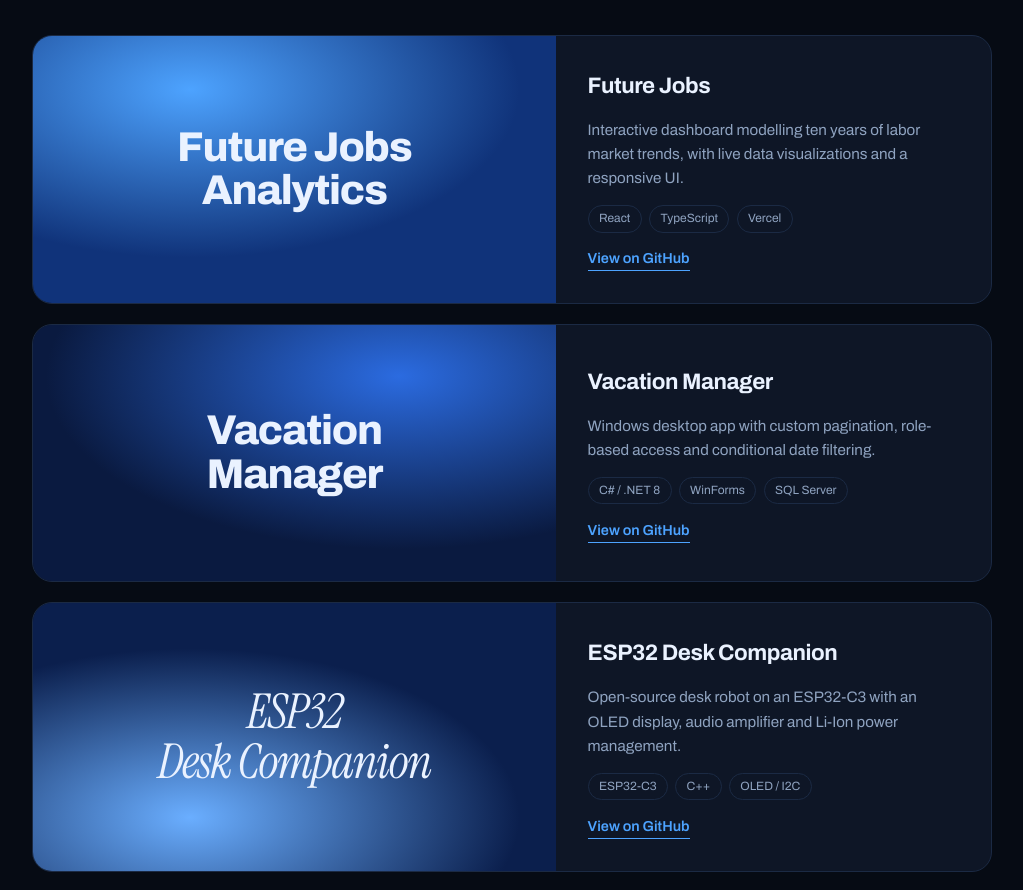
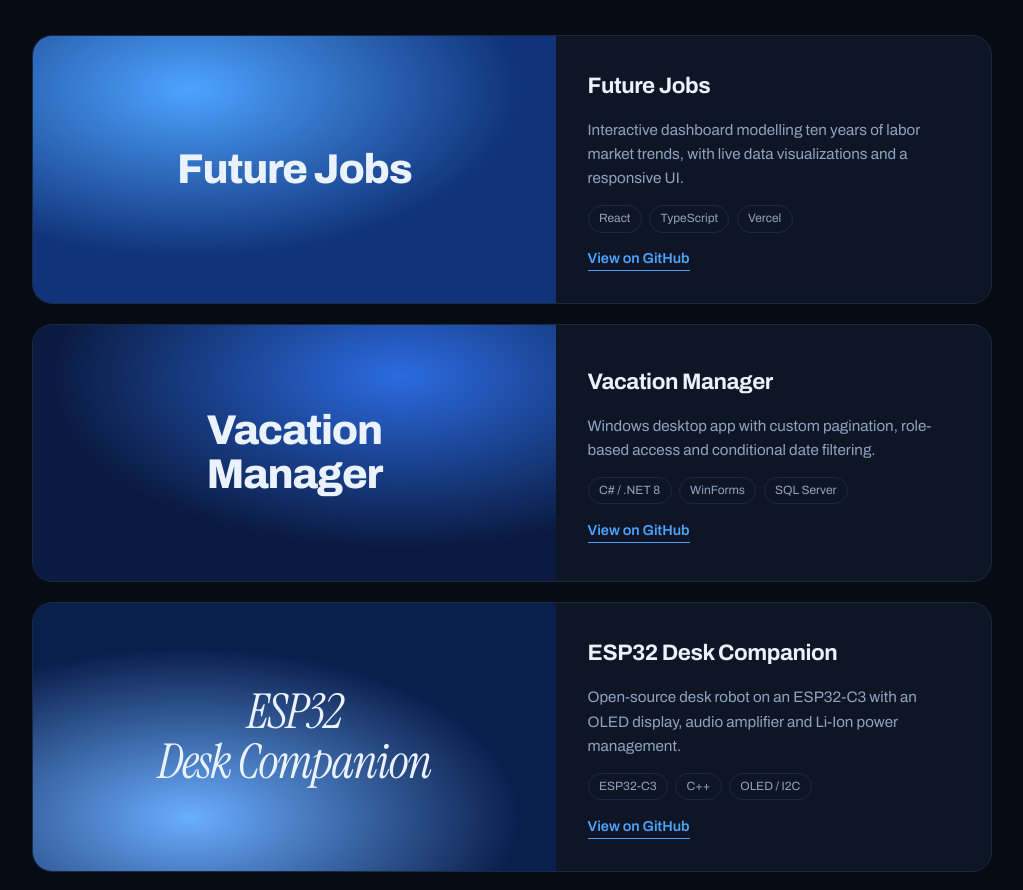
Before and after one commit to Stanislav-08/Portfolio, a React (Vite) app: page / in a window 1280 px wide. Shown: the part 1360-2250 px from the top of the page, without its empty margins (128-1151 px from the left). Built offline with nearby package versions, Linux system fonts and the light colour scheme.

Commit message:
another rename

```diff
--- a/src/data.ts
+++ b/src/data.ts
@@ -19,7 +19,7 @@ export const projects: Project[] = [
   {
     title: 'Future Jobs',
     shot: 's1',
-    shotText: 'Future Jobs\nAnalytics',
+    shotText: 'Future Jobs',
     description: 'Interactive dashboard modelling ten years of labor market trends, with live data visualizations and a responsive UI.',
     tags: ['React', 'TypeScript', 'Vercel'],
     link: profile.github + '/Future-Jobs',
```
